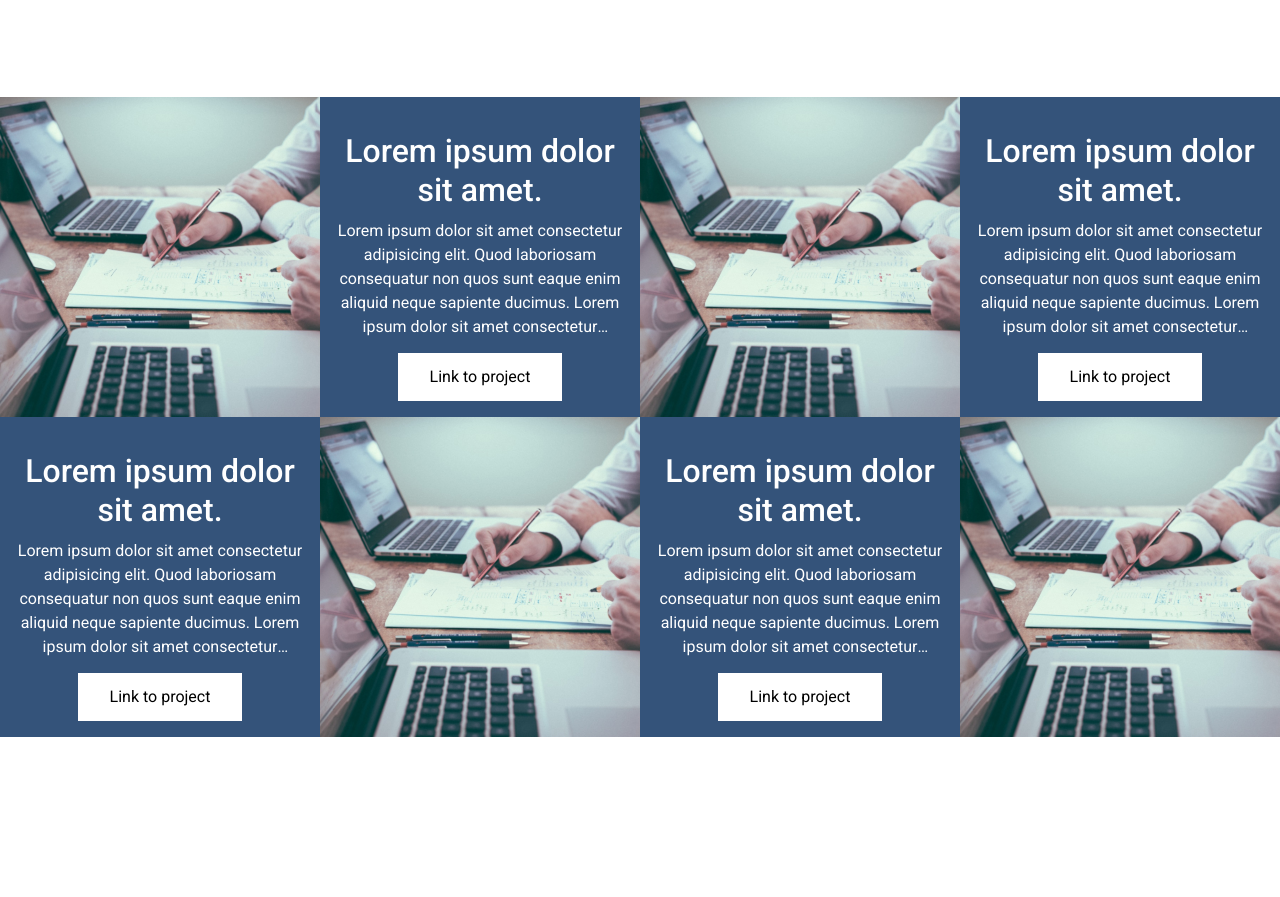
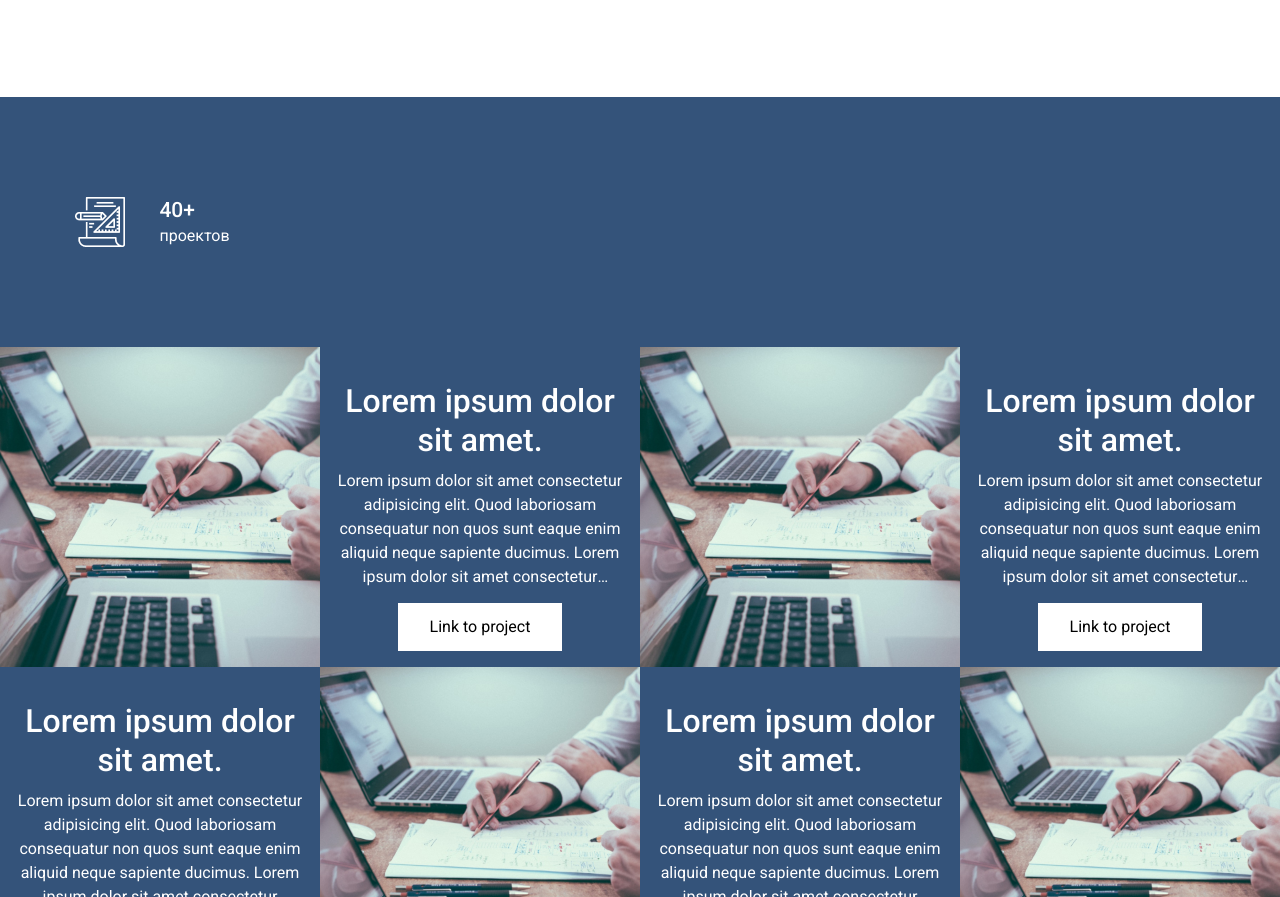
Before and after one commit to fccourses/fe_landing_page, a plain HTML site: page index.html in a window 1280 px wide. Shown: the part 891-1788 px from the top of the page. Before the commit the page ends 1628 px from the top, so only its background shows below. Drawn offline with Linux system fonts and the light colour scheme; a web font is replaced by a local one.

Commit message:
Initial section
Initial new section with numbers of projects

```diff
--- /dev/null
+++ b/assets/css/numbers.css
@@ -0,0 +1,35 @@
+.numbers {
+  background-color: var(--accent-color);
+ }
+
+.project-in-progress {
+display: flex;
+padding-top: 100px;
+padding-bottom: 100px;
+justify-content: space-around;
+}
+
+.icon-wrapper {
+max-height: 50px;
+max-width: 47px;
+
+}
+
+.project-icon {
+  height: inherit;
+  width: inherit;
+  object-fit: contain;
+}
+
+.about-projects {
+  display: flex;
+  flex-direction: column;
+  color: white;
+  justify-content: space-around;
+  padding-left: 20px;
+}
+
+.about-projects > span:first-child {
+  font-size: 21px;
+  font-weight: 500;
+}
--- a/index.html
+++ b/index.html
@@ -73,7 +73,21 @@
         </div>
       </div>
     </section>
-
+    <section class="numbers">
+      <div class="container">
+        <div class="row">
+          <article class="col-2 project-in-progress">
+            <div class="icon-wrapper">
+              <img class="project-icon" src="./assets/icons/project.png" alt="Project">
+            </div>
+            <div class="about-projects">
+              <span>40+</span>
+              <span>проектов</span>
+            </div>
+          </article>
+        </div>
+      </div>
+    </section>
     <section id="projects" class="projects-screen">
       <div class="row no-gutters">
         <article class="col-12 col-xl-6 project-container" tabindex="1">
--- a/style.css
+++ b/style.css
@@ -5,3 +5,4 @@
 @import "./assets/css/welcome-screen.css";
 @import "./assets/css/about-me.css";
 @import "./assets/css/projects-screen.css";
+@import "./assets/css/numbers.css"
```
Also changed, not shown: assets/icons/project.png (added).
